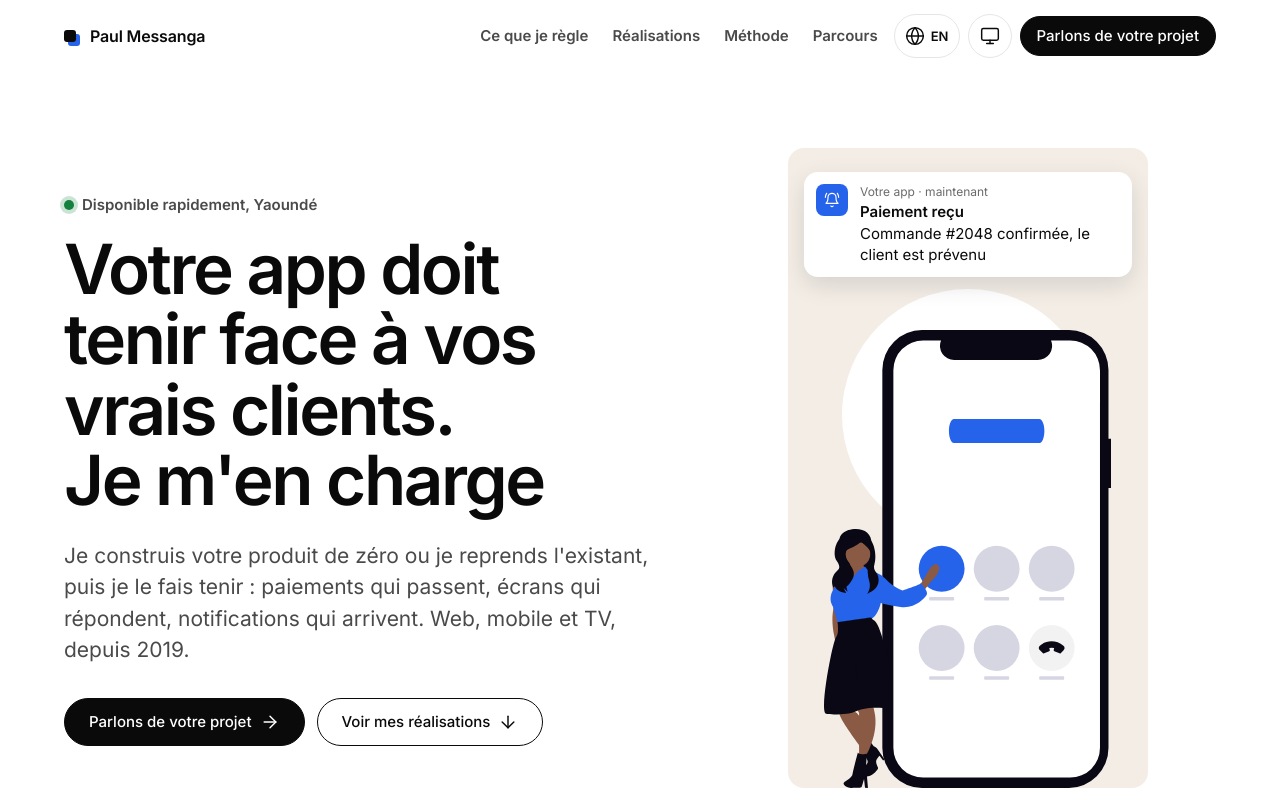
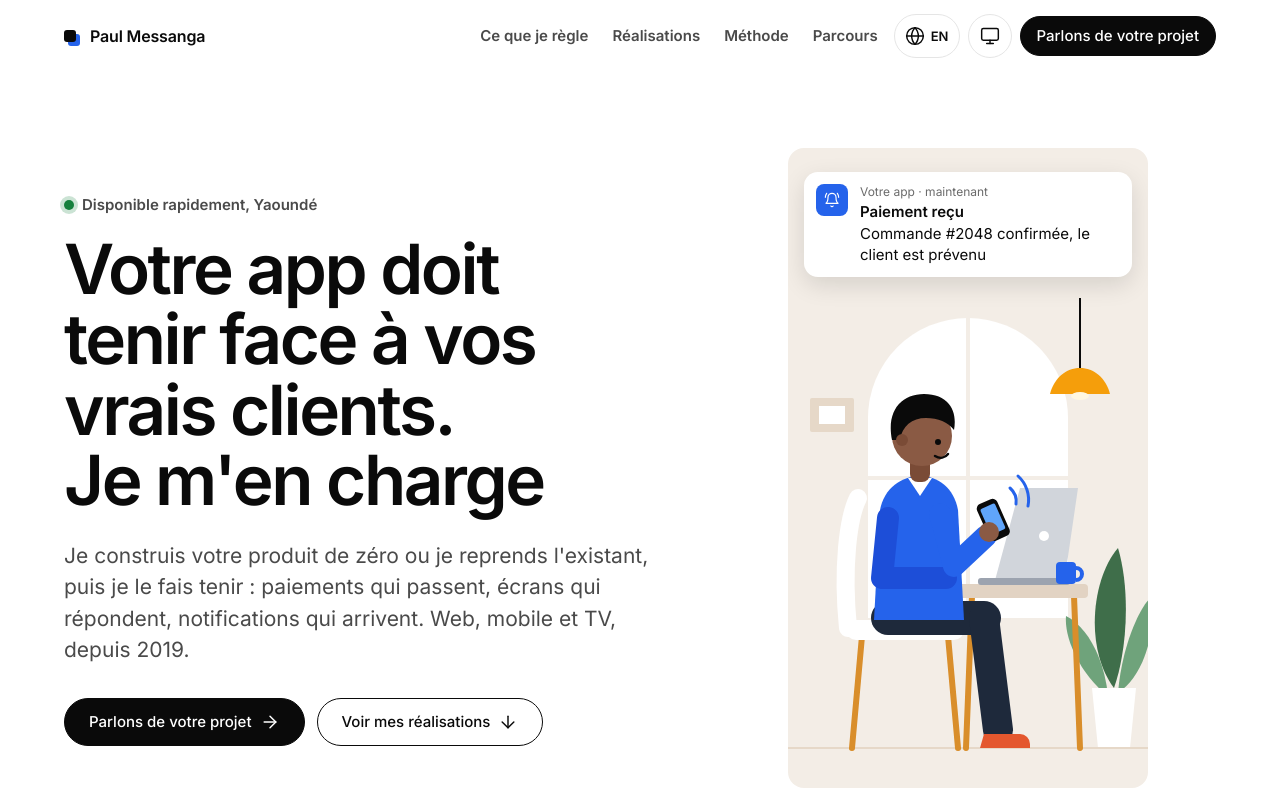
Before and after one commit to Messanga11/Messanga11.github.io, a plain HTML site: page index.html in a window 1280 px wide. Shown: the top 800 px of the page. Drawn offline with Linux system fonts and the light colour scheme.

Commit message:
feat: original flat SVG character in hero
Co-Authored-By: Claude Opus 5.5 <noreply@anthropic.com>

```diff
--- a/assets/css/styles.css
+++ b/assets/css/styles.css
@@ -220,9 +220,8 @@ a { color: inherit; }
 
 
 /* Hero photo */
-.hero-art { margin: 0; position: relative; aspect-ratio: 9 / 16; max-height: 40rem; width: 100%; max-width: 22.5rem; justify-self: center; border-radius: var(--r-card); background: #F3EDE6; display: flex; align-items: flex-end; justify-content: center; padding: var(--s-6) var(--s-5) 0; overflow: hidden; }
-.hero-art img { display: block; width: 92%; height: auto; }
-.hero-art::before { content: ""; position: absolute; left: 50%; top: 22%; width: 70%; aspect-ratio: 1; border-radius: 50%; background: #FFFFFF; transform: translateX(-50%); }
+.hero-art { margin: 0; position: relative; aspect-ratio: 9 / 16; max-height: 40rem; width: 100%; max-width: 22.5rem; justify-self: center; border-radius: var(--r-card); background: #F3EDE6; display: flex; align-items: flex-end; justify-content: center; overflow: hidden; }
+.hero-art img { display: block; width: 100%; height: 100%; }
 .hero-art img { position: relative; }
 .notif { position: absolute; top: var(--s-5); left: var(--s-4); right: var(--s-4); display: flex; gap: var(--s-3); align-items: flex-start; padding: var(--s-3); border-radius: 14px; background: #FFFFFF; color: #0A0A0A; box-shadow: 0 8px 24px rgb(10 10 10 / .12); font-size: var(--fs-sm); line-height: 1.35; z-index: 1; }
 .notif-icon { flex: none; display: grid; place-items: center; width: 32px; height: 32px; border-radius: 8px; background: #2563EB; color: #FFFFFF; }
--- a/index.html
+++ b/index.html
@@ -96,7 +96,7 @@ if(to)location.replace((to==='en'?'/en/':'/')+location.hash)}catch(_){}})();
             <span class="notif-icon"><svg class="icon" aria-hidden="true" focusable="false"><use href="#i-bell"/></svg></span>
             <span class="notif-text"><span class="notif-meta">Votre app · maintenant</span><strong>Paiement reçu</strong><span>Commande #2048 confirmée, le client est prévenu</span></span>
           </div>
-          <img src="/assets/img/hero-app.svg" width="453" height="725" alt="" fetchpriority="high" decoding="async">
+          <img src="/assets/img/hero-character.svg" width="360" height="640" alt="" fetchpriority="high" decoding="async">
         </figure>
       </div>
       <div class="wrap">
--- a/tools/src/page.mjs
+++ b/tools/src/page.mjs
@@ -184,7 +184,7 @@ export const page = (t, alt) => {
             <span class="notif-icon">${icon('bell')}</span>
             <span class="notif-text"><span class="notif-meta">${e(t.hero.notif.app)} · ${e(t.hero.notif.time)}</span><strong>${e(t.hero.notif.title)}</strong><span>${e(t.hero.notif.body)}</span></span>
           </div>
-          <img src="/assets/img/hero-app.svg" width="453" height="725" alt="" fetchpriority="high" decoding="async">
+          <img src="/assets/img/hero-character.svg" width="360" height="640" alt="" fetchpriority="high" decoding="async">
         </figure>
       </div>
       <div class="wrap">
```
Also changed, not shown: en/index.html (+1 -1 lines), assets/img/hero-app.svg (deleted), assets/img/hero-character.svg (added), 1 other file.
